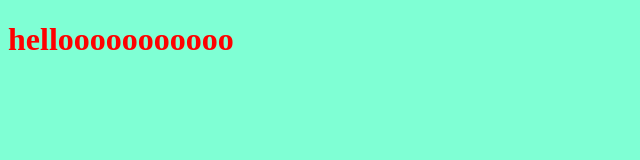
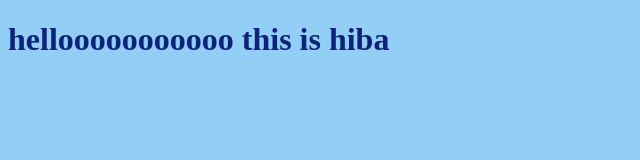
Before and after one commit to hibabkt/myproject, a plain HTML site: page index.html in a window 1280 px wide. Shown: the whole page, without its empty margins (0-640 px from the left). Drawn offline with Linux system fonts and the light colour scheme.

Commit message:
change text and background color

```diff
--- a/index.html
+++ b/index.html
@@ -7,7 +7,7 @@
     <link rel="stylesheet" href="./style.css">
 </head>
 <body>
-    <h1>hellooooooooooo</h1>
+    <h1>hellooooooooooo this is hiba</h1>
     <script src="./app.js"></script>
 
 </body>
--- a/style.css
+++ b/style.css
@@ -1,7 +1,7 @@
 *{
-    color: red;
+    color: rgb(13, 35, 122);
 
 }
 body{
-    background-color: aquamarine;
+    background-color: rgb(147, 206, 247);
 }
```
